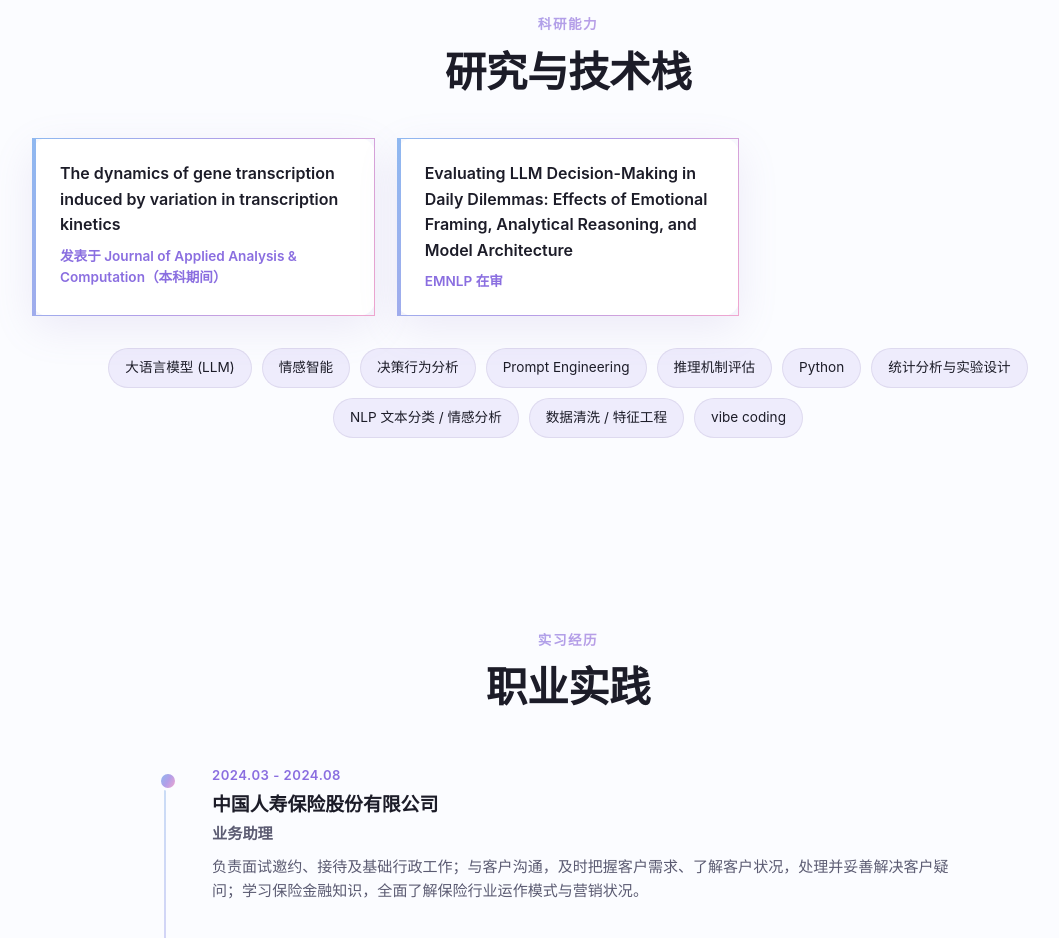
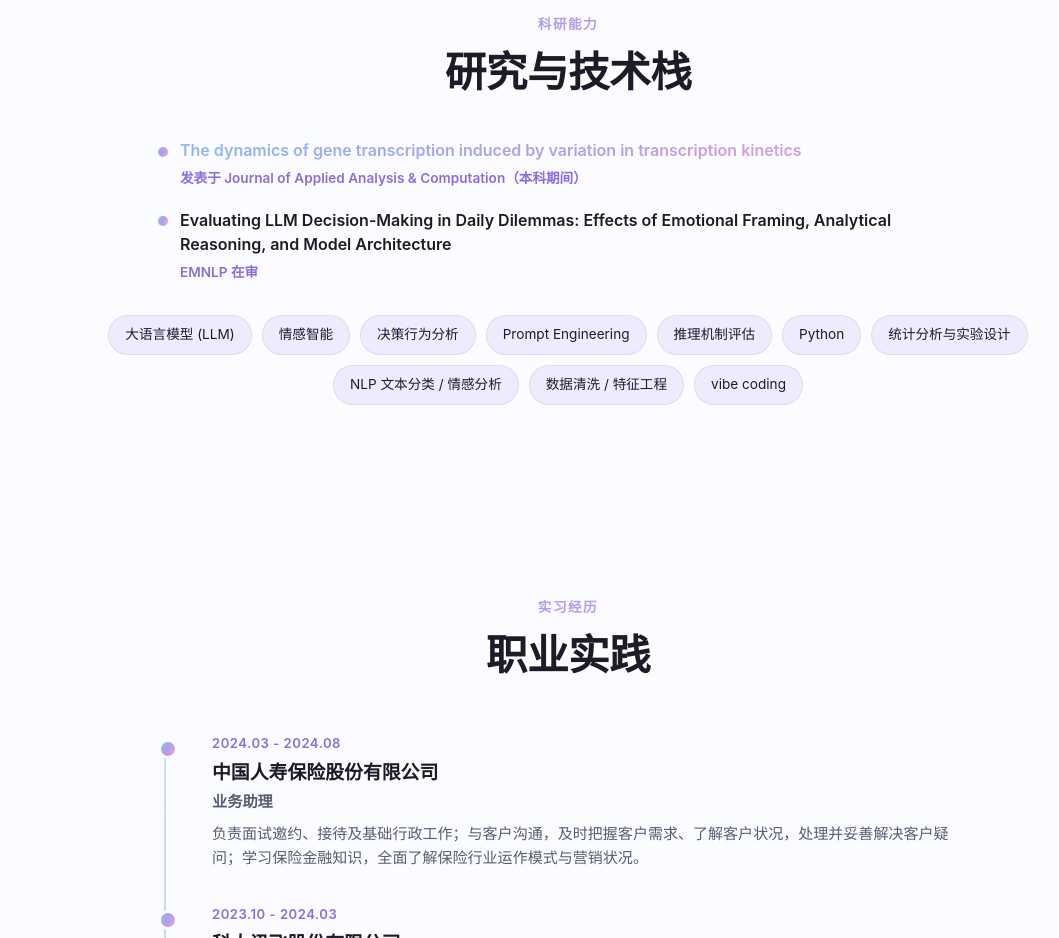
Before and after one commit to fhcfancy/MyPage, a plain HTML site: page index.html in a window 1280 px wide. Shown: the part 3360-4298 px from the top of the page, without its empty margins (72-1131 px from the left). Drawn offline with Linux system fonts and the light colour scheme.

Commit message:
将两篇论文改为列表展示，并为 JAAC 论文添加官方链接。
Co-authored-by: Cursor <cursoragent@cursor.com>

```diff
--- a/css/style.css
+++ b/css/style.css
@@ -456,18 +456,52 @@ a { color: inherit; text-decoration: none; }
 .card__role { font-size: 0.86rem; color: var(--accent); font-weight: 600; margin: 4px 0 12px; }
 .card__detail { color: var(--text-soft); font-size: 0.93rem; }
 
-/* Paper cards */
-.paper {
-  background: var(--bg-card);
-  border: 1px solid var(--border);
-  border-left: 4px solid transparent;
-  border-image: var(--grad) 1;
-  border-radius: 16px;
-  padding: 22px 24px;
-  box-shadow: var(--shadow);
+/* Paper list */
+.paper-list {
+  list-style: none;
+  max-width: 820px;
+  margin: 0 auto;
+  display: flex;
+  flex-direction: column;
+  gap: 18px;
 }
-.paper__title { font-weight: 600; font-size: 1rem; }
-.paper__venue { margin-top: 8px; color: var(--accent); font-size: 0.85rem; font-weight: 600; }
+.paper-list__item {
+  position: relative;
+  padding: 0 0 0 22px;
+  text-align: left;
+}
+.paper-list__item::before {
+  content: "";
+  position: absolute;
+  left: 0;
+  top: 0.55em;
+  width: 10px;
+  height: 10px;
+  border-radius: 50%;
+  background: var(--grad);
+}
+.paper-list__title {
+  display: block;
+  font-weight: 600;
+  font-size: 1rem;
+  line-height: 1.5;
+  color: var(--text);
+}
+a.paper-list__title {
+  background: var(--grad);
+  -webkit-background-clip: text;
+  background-clip: text;
+  -webkit-text-fill-color: transparent;
+  transition: opacity 0.2s ease;
+}
+a.paper-list__title:hover { opacity: 0.75; }
+.paper-list__venue {
+  display: block;
+  margin-top: 6px;
+  color: var(--accent);
+  font-size: 0.85rem;
+  font-weight: 600;
+}
 
 /* Tag cloud */
 .tagcloud { display: flex; flex-wrap: wrap; gap: 10px; margin-top: 32px; justify-content: center; }
--- a/index.html
+++ b/index.html
@@ -95,7 +95,7 @@
           <p class="section__eyebrow" id="resEyebrow"></p>
           <h2 class="section__title" id="resTitle"></h2>
         </div>
-        <div class="cards" id="researchCards"></div>
+        <ul class="paper-list" id="researchCards"></ul>
         <div class="tagcloud" id="skillTags"></div>
       </div>
     </section>
--- a/js/content.js
+++ b/js/content.js
@@ -120,7 +120,8 @@ window.CONTENT = {
         {
           title:
             "The dynamics of gene transcription induced by variation in transcription kinetics",
-          venue: "发表于 Journal of Applied Analysis & Computation（本科期间）"
+          venue: "发表于 Journal of Applied Analysis & Computation（本科期间）",
+          link: "https://www.jaac-online.com/article/doi/10.11948/20230072"
         },
         {
           title:
@@ -436,7 +437,8 @@ window.CONTENT = {
         {
           title:
             "The dynamics of gene transcription induced by variation in transcription kinetics",
-          venue: "Published in Journal of Applied Analysis & Computation (undergrad)"
+          venue: "Published in Journal of Applied Analysis & Computation (undergrad)",
+          link: "https://www.jaac-online.com/article/doi/10.11948/20230072"
         },
         {
           title:
--- a/js/main.js
+++ b/js/main.js
@@ -87,8 +87,11 @@
     el("resEyebrow").textContent = c.research.eyebrow;
     el("resTitle").textContent = c.research.title;
     el("researchCards").innerHTML = c.research.papers.map(function (p) {
-      return '<div class="paper anim"><p class="paper__title">' + p.title +
-        '</p><p class="paper__venue">' + p.venue + "</p></div>";
+      var titleHtml = p.link
+        ? '<a class="paper-list__title" href="' + p.link + '" target="_blank" rel="noopener">' + p.title + "</a>"
+        : '<span class="paper-list__title">' + p.title + "</span>";
+      return '<li class="paper-list__item anim">' + titleHtml +
+        '<span class="paper-list__venue">' + p.venue + "</span></li>";
     }).join("");
     el("skillTags").innerHTML = c.research.tags.map(function (t) {
       return '<span class="tag anim">' + t + "</span>";
```
